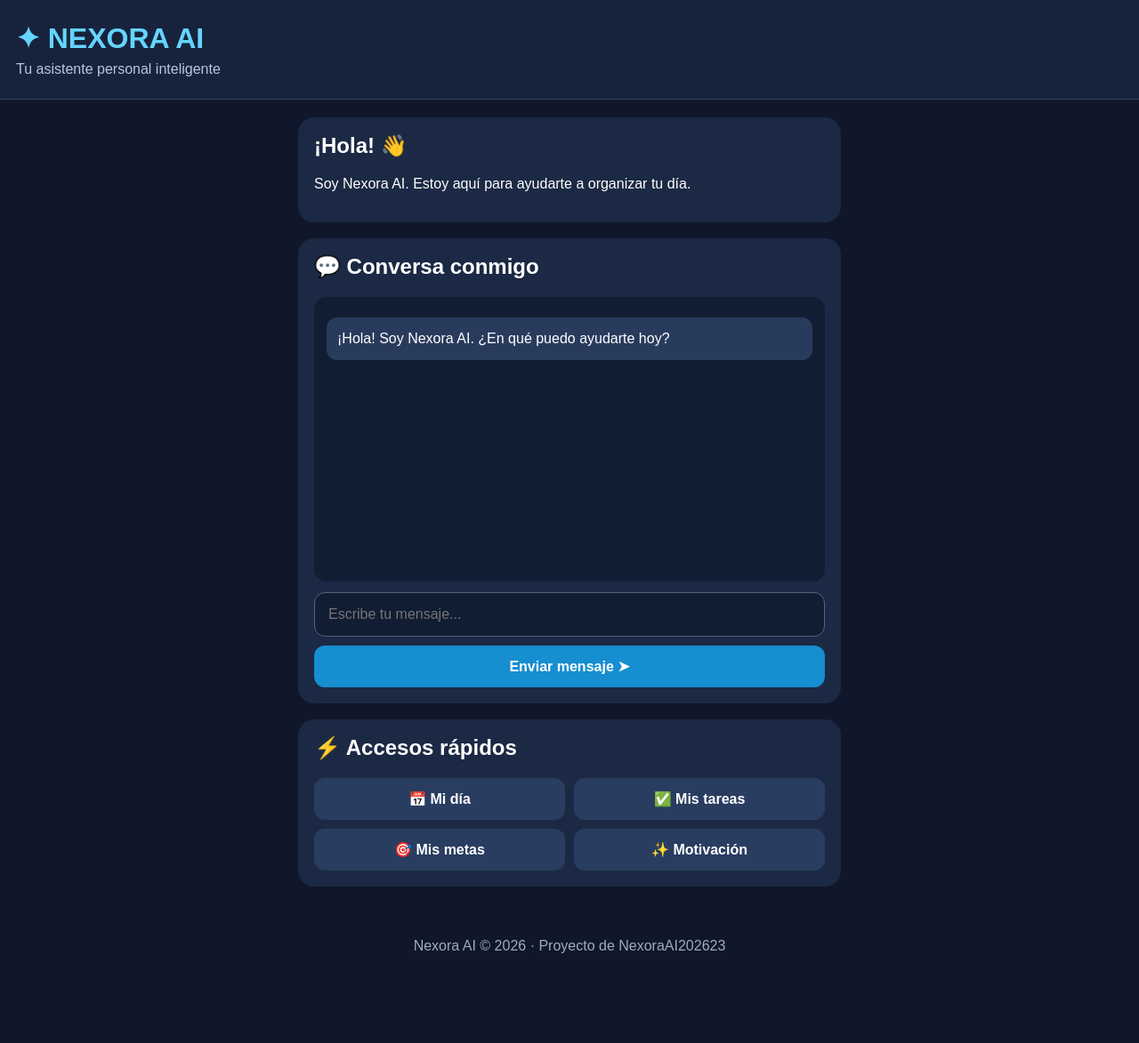
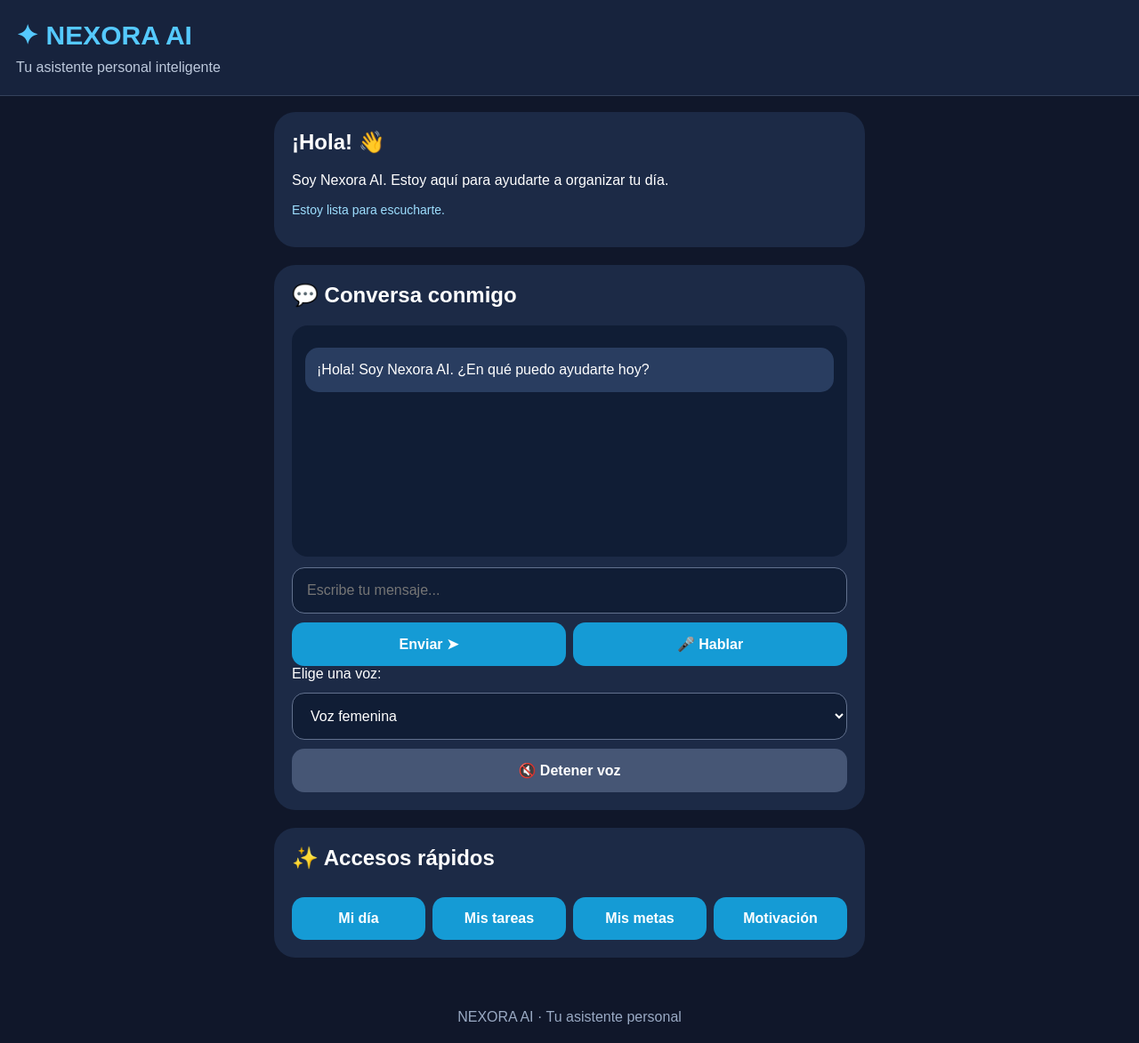
Before and after one commit to NexoraAI202623/mi-asistente-personal, a plain HTML site: page index.html in a window 1280 px wide. Shown: the whole page at 89% size. Before the commit the page ends 1093 px from the top, so only its background shows below. Drawn offline with Linux system fonts and the light colour scheme.

Commit message:
Añadir micrófono y voz a NEXORA AI
Nueva versión de NEXORA AI con reconocimiento de voz, respuestas habladas y selección de voz masculina o femenina.

```diff
--- a/index.html
+++ b/index.html
@@ -5,7 +5,7 @@
 <meta charset="UTF-8">
 <meta name="viewport" content="width=device-width, initial-scale=1.0">
 <meta name="theme-color" content="#10172a">
-<title>Nexora AI</title>
+<title>NEXORA AI</title>
 <style>
 *{box-sizing:border-box}
 body{
@@ -16,60 +16,62 @@ body{
  min-height:100vh;
 }
 header{
- padding:24px 18px;
+ padding:22px 18px;
  background:#17233d;
  border-bottom:1px solid #34415c;
 }
-header h1{margin:0;color:#65d5ff}
-header p{margin:7px 0 0;color:#b8c6dc}
-main{max-width:650px;margin:auto;padding:20px}
+header h1{color:#55c9ff;margin:0;font-size:30px}
+header p{color:#bdc9dc;margin:10px 0 0}
+main{padding:18px;max-width:700px;margin:auto}
 .card{
- background:#1b2944;
- padding:18px;
- border-radius:18px;
- margin-bottom:18px;
+ background:#1c2a46;
+ padding:20px;
+ border-radius:24px;
+ margin-bottom:20px;
 }
 h2{margin-top:0}
 #chat{
- height:320px;
+ background:#101d35;
+ border-radius:18px;
+ padding:15px;
+ min-height:260px;
+ max-height:380px;
  overflow-y:auto;
- background:#111d33;
- padding:14px;
+}
+.message{
+ padding:13px;
+ border-radius:15px;
+ margin:10px 0;
+ line-height:1.5;
+}
+.bot{background:#293d60}
+.user{background:#087eb5;text-align:right}
+input,select{
+ width:100%;
+ padding:16px;
  border-radius:14px;
- margin-bottom:12px;
-}
-.msg{
- padding:12px;
- border-radius:12px;
- margin:9px 0;
- line-height:1.5;
- white-space:pre-wrap;
-}
-.bot{background:#293b5d}
-.user{background:#075c83;text-align:right}
-input{
- width:100%;
- padding:15px;
- border:1px solid #526582;
- border-radius:12px;
- background:#111d33;
+ border:1px solid #62718e;
+ background:#101d35;
  color:white;
  font-size:16px;
+ margin-top:12px;
 }
 button{
  border:0;
- border-radius:12px;
- padding:14px;
- background:#168ed0;
+ border-radius:14px;
+ padding:15px;
+ background:#159bd5;
  color:white;
  font-size:16px;
  font-weight:bold;
  cursor:pointer;
+ margin-top:10px;
 }
-.send{width:100%;margin-top:10px}
-.actions{display:grid;grid-template-columns:1fr 1fr;gap:10px}
-.actions button{background:#293d60}
-footer{text-align:center;color:#9eabc0;padding:20px}
+button:active{opacity:.8}
+.actions{display:flex;gap:8px;flex-wrap:wrap}
+.actions button{flex:1;min-width:125px}
+#status{color:#9edfff;font-size:14px}
+footer{text-align:center;color:#9aaac4;padding:20px}
 </style>
 </head>
 <body>
@@ -82,80 +84,149 @@ footer{text-align:center;color:#9eabc0;padding:20px}
 <section class="card">
 <h2>¡Hola! 👋</h2>
 <p>Soy Nexora AI. Estoy aquí para ayudarte a organizar tu día.</p>
+<p id="status">Estoy lista para escucharte.</p>
 </section>
 
 <section class="card">
 <h2>💬 Conversa conmigo</h2>
-<div id="chat" aria-live="polite">
-<div class="msg bot">¡Hola! Soy Nexora AI. ¿En qué puedo ayudarte hoy?</div>
+<div id="chat">
+<div class="message bot">
+¡Hola! Soy Nexora AI. ¿En qué puedo ayudarte hoy?
+</div>
 </div>
 
-<form id="chatForm">
-<input id="message" placeholder="Escribe tu mensaje..." autocomplete="off">
-<button class="send" type="submit">Enviar mensaje ➤</button>
-</form>
+<input id="mensaje" placeholder="Escribe tu mensaje...">
+
+<div class="actions">
+<button onclick="enviar()">Enviar ➤</button>
+<button onclick="escuchar()">🎤 Hablar</button>
+</div>
+
+<label for="voz">Elige una voz:</label>
+<select id="voz" onchange="guardarVoz()">
+<option value="female">Voz femenina</option>
+<option value="male">Voz masculina</option>
+</select>
+
+<button onclick="detenerVoz()" style="background:#465675;width:100%">
+🔇 Detener voz
+</button>
 </section>
 
 <section class="card">
-<h2>⚡ Accesos rápidos</h2>
+<h2>✨ Accesos rápidos</h2>
 <div class="actions">
-<button onclick="quick('Ayúdame a organizar mi día')">📅 Mi día</button>
-<button onclick="quick('Ayúdame con mis tareas')">✅ Mis tareas</button>
-<button onclick="quick('Quiero definir mis metas')">🎯 Mis metas</button>
-<button onclick="quick('Dame una frase motivadora')">✨ Motivación</button>
+<button onclick="respuesta('Ayúdame a organizar mi día')">Mi día</button>
+<button onclick="respuesta('Ayúdame con mis tareas')">Mis tareas</button>
+<button onclick="respuesta('Quiero trabajar en mis metas')">Mis metas</button>
+<button onclick="respuesta('Dame una frase motivadora')">Motivación</button>
 </div>
 </section>
 </main>
 
-<footer>
-Nexora AI © 2026 · Proyecto de NexoraAI202623
-</footer>
+<footer>NEXORA AI · Tu asistente personal</footer>
 
 <script>
 const chat=document.getElementById("chat");
-const input=document.getElementById("message");
+const mensaje=document.getElementById("mensaje");
+const estado=document.getElementById("status");
 
-function addMessage(text,type){
+function agregar(texto,tipo){
  const div=document.createElement("div");
- div.className="msg "+type;
- div.textContent=text;
+ div.className="message "+tipo;
+ div.textContent=texto;
  chat.appendChild(div);
  chat.scrollTop=chat.scrollHeight;
 }
 
-function respond(text){
- const t=text.toLowerCase();
- if(t.includes("día")||t.includes("organizar")){
- return "¡Vamos a organizar tu día! Primero identifica tu tarea más importante y después ordenamos las demás.";
- }
- if(t.includes("tarea")){
- return "Escribe tus tareas y te ayudaré a ordenarlas por prioridad.";
- }
- if(t.includes("meta")){
- return "¡Excelente! Cuéntame qué quieres conseguir y construiremos un plan paso a paso.";
- }
- if(t.includes("motiv")){
- return "Cada pequeño paso te acerca a una gran meta. ¡Sigue adelante!";
- }
- if(t.includes("hola")){
- return "¡Hola! Bienvenido a Nexora AI. ¿Qué hacemos hoy?";
- }
- return "Gracias por escribirme. Soy la primera versión de Nexora AI. Todavía estoy aprendiendo y pronto podremos conectar inteligencia artificial real.";
+function responder(texto){
+ const t=texto.toLowerCase();
+ if(t.includes("día")||t.includes("organizar"))
+ return "¡Claro! Podemos organizar tus actividades, horarios y prioridades.";
+ if(t.includes("tarea"))
+ return "Vamos paso a paso. Cuéntame qué tarea necesitas organizar.";
+ if(t.includes("meta"))
+ return "Tus metas se pueden dividir en pequeños pasos. ¿Cuál quieres trabajar primero?";
+ if(t.includes("motiv"))
+ return "¡Tú puedes avanzar poco a poco! Cada pequeño paso cuenta.";
+ return "Gracias por contarme. Por ahora soy una versión inicial y todavía estoy aprendiendo. Cuéntame un poco más para ayudarte.";
 }
 
-document.getElementById("chatForm").addEventListener("submit",function(e){
- e.preventDefault();
- const text=input.value.trim();
- if(!text)return;
- addMessage(text,"user");
- input.value="";
- setTimeout(()=>addMessage(respond(text),"bot"),300);
+function hablar(texto){
+ if(!("speechSynthesis" in window)){
+ estado.textContent="Tu navegador no permite reproducir voz.";
+ return;
+ }
+ speechSynthesis.cancel();
+ const u=new SpeechSynthesisUtterance(texto);
+ u.lang="es-ES";
+ const voces=speechSynthesis.getVoices();
+ const es=voces.filter(v=>v.lang.toLowerCase().startsWith("es"));
+ const preferida=document.getElementById("voz").value;
+ if(es.length){
+  let elegida=es[0];
+  const palabrasF= /female|woman|mujer|monica|paulina/i;
+  const palabrasM= /male|man|hombre|jorge|diego/i;
+  const buscada=preferida==="female"?palabrasF:palabrasM;
+  elegida=es.find(v=>buscada.test(v.name))||es[0];
+  u.voice=elegida;
+ }
+ u.rate=1;
+ u.pitch=preferida==="female"?1.15:0.9;
+ speechSynthesis.speak(u);
+}
+
+function enviar(){
+ const texto=mensaje.value.trim();
+ if(!texto)return;
+ agregar(texto,"user");
+ mensaje.value="";
+ const respuestaTexto=responder(texto);
+ agregar(respuestaTexto,"bot");
+ hablar(respuestaTexto);
+}
+
+function respuesta(texto){
+ mensaje.value=texto;
+ enviar();
+}
+
+function detenerVoz(){
+ if("speechSynthesis" in window)speechSynthesis.cancel();
+}
+
+function escuchar(){
+ const Reconocimiento=window.SpeechRecognition||window.webkitSpeechRecognition;
+ if(!Reconocimiento){
+  estado.textContent="El micrófono no está disponible en este navegador. Prueba Chrome.";
+  return;
+ }
+ const reconocimiento=new Reconocimiento();
+ reconocimiento.lang="es-ES";
+ reconocimiento.interimResults=false;
+ estado.textContent="🎤 Te estoy escuchando...";
+ reconocimiento.onresult=function(event){
+  const texto=event.results[0][0].transcript;
+  mensaje.value=texto;
+  estado.textContent="He reconocido tu mensaje.";
+  enviar();
+ };
+ reconocimiento.onerror=function(){
+  estado.textContent="No pude escucharte. Revisa el permiso del micrófono.";
+ };
+ reconocimiento.onend=function(){
+  if(estado.textContent.includes("escuchando"))
+  estado.textContent="Estoy lista para escucharte.";
+ };
+ reconocimiento.start();
+}
+
+function guardarVoz(){
+ detenerVoz();
+}
+mensaje.addEventListener("keydown",function(e){
+ if(e.key==="Enter")enviar();
 });
-
-function quick(text){
- input.value=text;
- document.getElementById("chatForm").requestSubmit();
-}
 </script>
 </body>
 </html>
```
